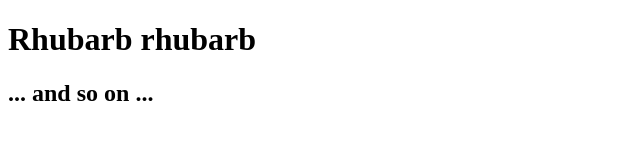
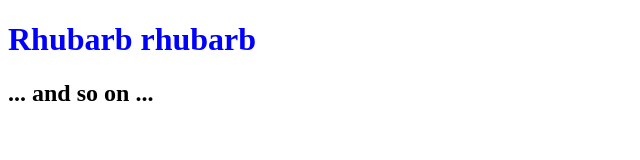
Before and after one commit to murmelsson/0main-opensap-git1repo, a plain HTML site: page index.html in a window 1280 px wide. Shown: the whole page, without its empty margins (0-640 px from the left). Drawn offline with Linux system fonts and the light colour scheme.

Commit message:
Add blue text colour

```diff
--- a/index.html
+++ b/index.html
@@ -5,7 +5,7 @@
 		<title>An Emptyish Web Page</title>
 	</head>
 	<body>
-		<h1>Rhubarb rhubarb</h1>
+		<h1 style = "color: blue">Rhubarb rhubarb </h1>
 		<h2>... and so on ...</h2>
 	</body>
 </html>
```
